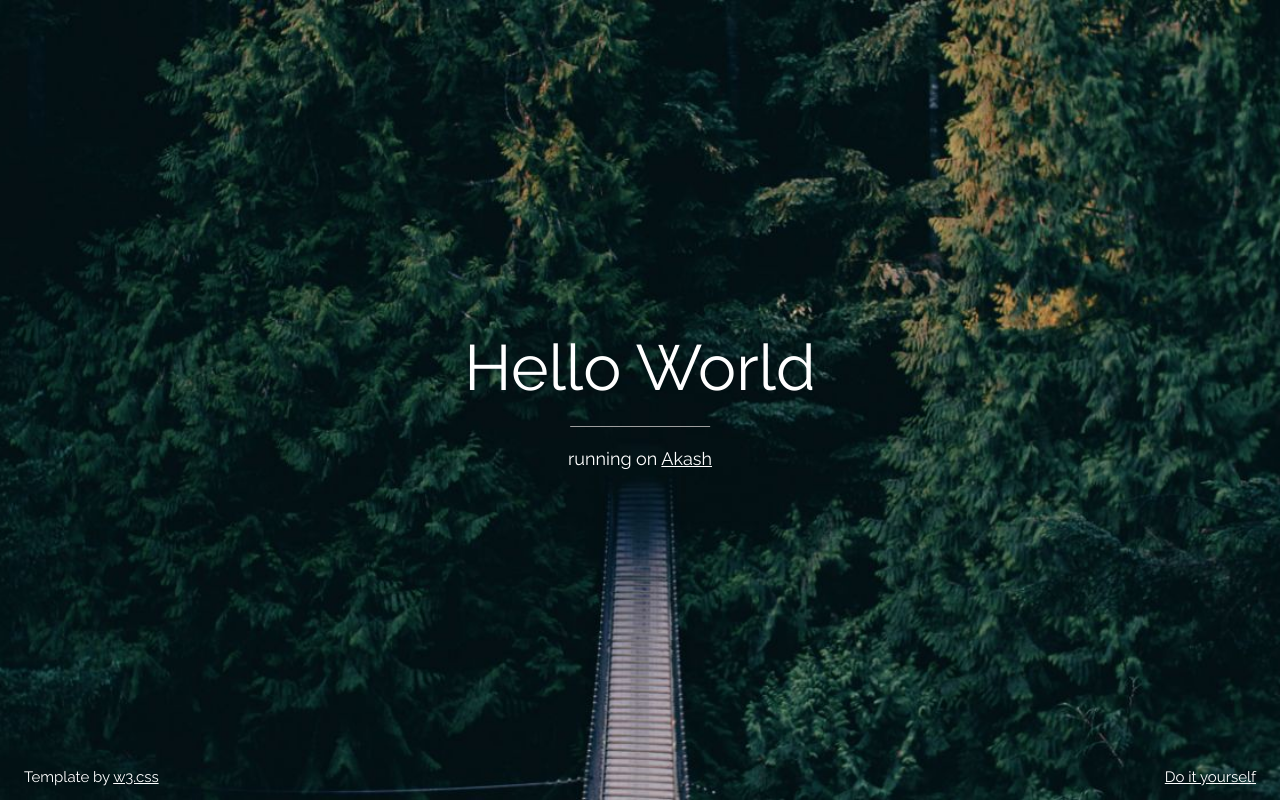
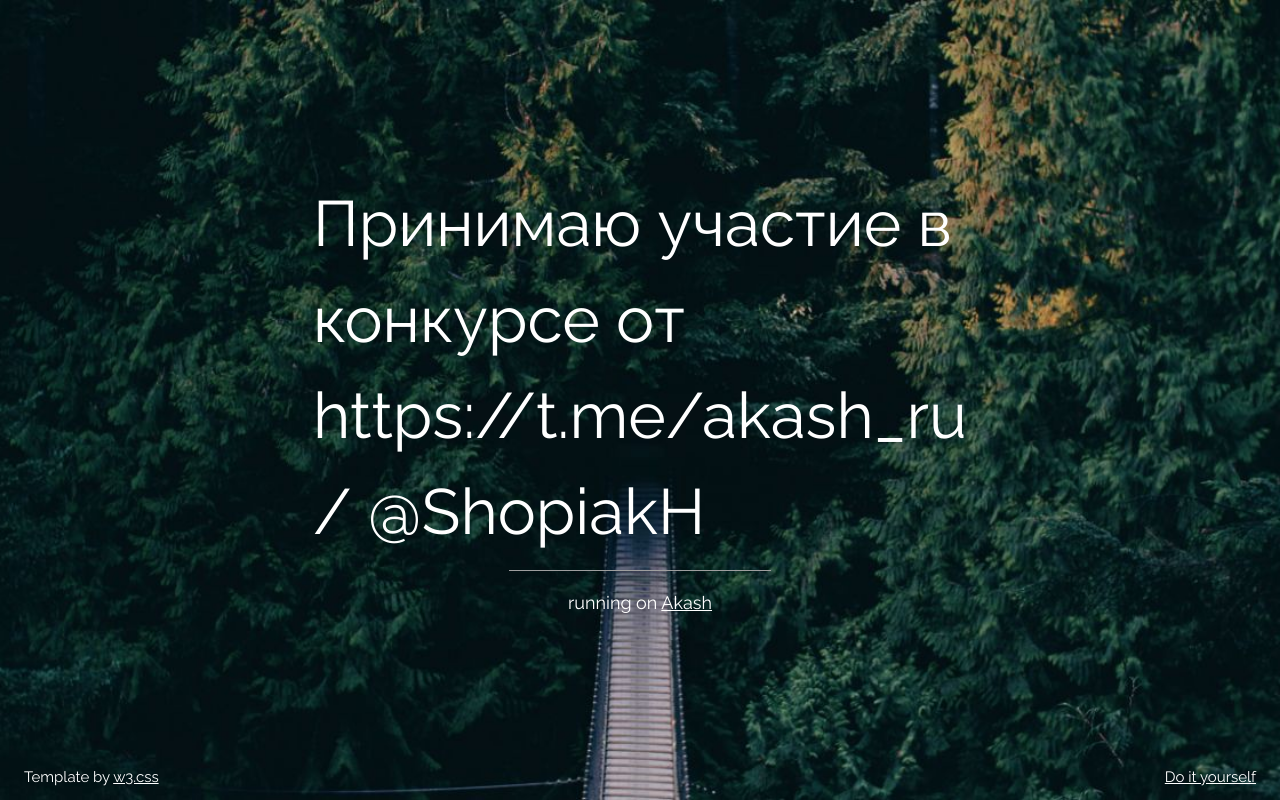
Before and after one commit to ShopiakH/shopiakh, a plain HTML site: page app/index.html in a window 1280 px wide. Drawn offline with nearby package versions, Linux system fonts and the light colour scheme.

Commit message:
Update index.html

```diff
--- a/app/index.html
+++ b/app/index.html
@@ -19,7 +19,7 @@
 
     <div class="bgimg w3-display-container w3-animate-opacity w3-text-white">
       <div class="w3-display-middle">
-        <h1 class="w3-jumbo w3-animate-top">Hello World</h1>
+        <h1 class="w3-jumbo w3-animate-top">Принимаю участие в конкурсе от https://t.me/akash_ru / @ShopiakH</h1>
         <hr class="w3-border-grey" style="margin:auto;width:40%">
         <p class="w3-large w3-center">running on <a href="https://akash.network/">Akash</a></p>
       </div>
```
